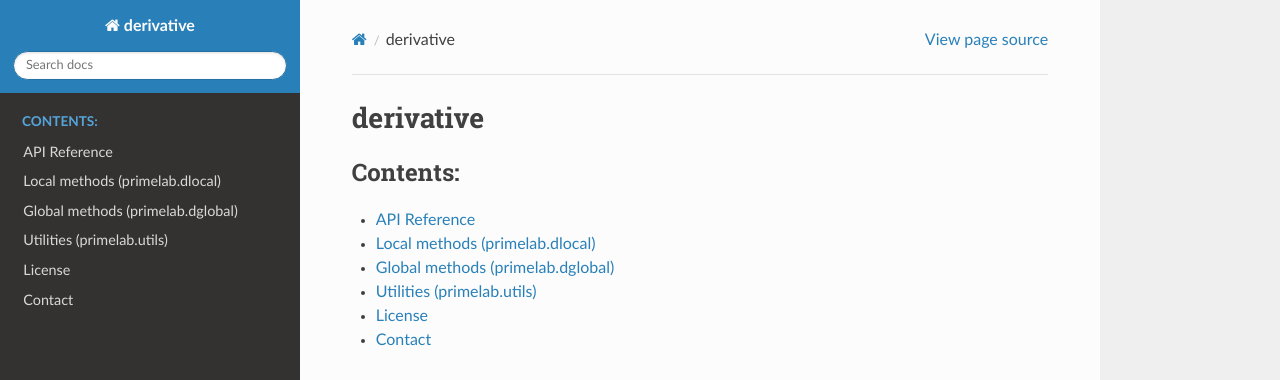
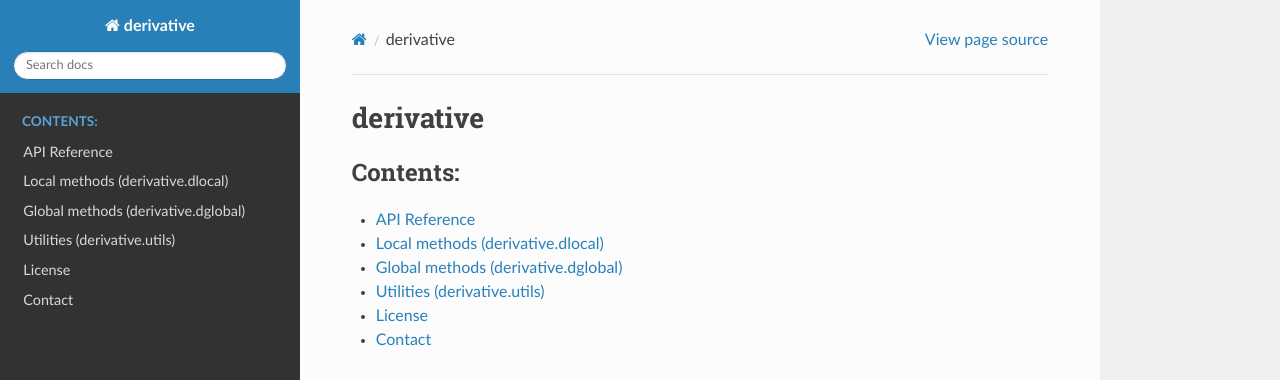
Before and after one commit to andgoldschmidt/derivative, a Sphinx documentation site: the page built from docs/index.rst, in a window 1280 px wide and 900 px high. Shown: the top 380 px of the window. Built offline with Sphinx 7.4.7 and the Read the Docs theme 2.0.0, drawn with Linux system fonts in a browser that asks for light colours; pages that are not in the unit, such as notebooks, are missing from menus.

Commit message:
Update docs api for pkg name change

```diff
--- a/docs/api.rst
+++ b/docs/api.rst
@@ -1,30 +1,32 @@
 API Reference
 =============
 
-There are two ways to interact with the code. The first way is to do a specific import of the desired Derivative object and explicitely construct the implementation,
+There are two ways to interact with the code. The first way is to do a specific import of the desired derivative object
+and explicitely construct the implementation,
 
 .. code-block:: python
 
-	from primelab import FiniteDifference
+	from derivative import FiniteDifference
 	result = FiniteDifference(k=1).d(x,t)
 
-The second way is top use the functional interface and pass the kind of derivative as an argument along with any required parameters,
+The second way is top use the functional interface and pass the kind of derivative as an argument along with any
+required parameters,
 
 .. code-block:: python
 
-	from primelab import dxdt
+	from derivative import dxdt
 	result = dxdt(x, t, "finite_difference", k=1)
 
-Main module (primelab.differentiation)
---------------------------------------
+Main module (derivative.differentiation)
+----------------------------------------
 
 dxdt (functional interface)
 ^^^^^^^^^^^^^^^^^^^^^^^^^^^
 
-.. autofunction:: primelab.differentiation.dxdt
+.. autofunction:: derivative.differentiation.dxdt
 
 Derivative (base class)
 ^^^^^^^^^^^^^^^^^^^^^^^
 
-.. autoclass:: primelab.differentiation.Derivative
+.. autoclass:: derivative.differentiation.Derivative
     :members:
--- a/docs/modules.rst
+++ b/docs/modules.rst
@@ -1,39 +1,39 @@
-Local methods (primelab.dlocal)
--------------------------------
+Local methods (derivative.dlocal)
+---------------------------------
 
-Finite differences (primelab.dlocal.FiniteDifference)
-^^^^^^^^^^^^^^^^^^^^^^^^^^^^^^^^^^^^^^^^^^^^^^^^^^^^^
+Finite differences (derivative.dlocal.FiniteDifference)
+^^^^^^^^^^^^^^^^^^^^^^^^^^^^^^^^^^^^^^^^^^^^^^^^^^^^^^^
 
-.. autofunction:: primelab.dlocal.FiniteDifference.__init__
+.. autofunction:: derivative.dlocal.FiniteDifference.__init__
 
 
-Savitzky-Golay (primelab.dlocal.SavitzkyGolay)
-^^^^^^^^^^^^^^^^^^^^^^^^^^^^^^^^^^^^^^^^^^^^^^
+Savitzky-Golay (derivative.dlocal.SavitzkyGolay)
+^^^^^^^^^^^^^^^^^^^^^^^^^^^^^^^^^^^^^^^^^^^^^^^^
 
-.. autofunction:: primelab.dlocal.SavitzkyGolay.__init__
+.. autofunction:: derivative.dlocal.SavitzkyGolay.__init__
 
 
-Global methods (primelab.dglobal)
----------------------------------
+Global methods (derivative.dglobal)
+-----------------------------------
 
-Spectral (primelab.dglobal.Spectral)
-^^^^^^^^^^^^^^^^^^^^^^^^^^^^^^^^^^^^
+Spectral (derivative.dglobal.Spectral)
+^^^^^^^^^^^^^^^^^^^^^^^^^^^^^^^^^^^^^^
 
-.. autofunction:: primelab.dglobal.Spectral.__init__
+.. autofunction:: derivative.dglobal.Spectral.__init__
 
-Spline (primelab.dglobal.Spline)
-^^^^^^^^^^^^^^^^^^^^^^^^^^^^^^^^
+Spline (derivative.dglobal.Spline)
+^^^^^^^^^^^^^^^^^^^^^^^^^^^^^^^^^^
 
-.. autofunction:: primelab.dglobal.Spline.__init__
+.. autofunction:: derivative.dglobal.Spline.__init__
 
-Polynomial-trend-filtered (primelab.dglobal.TrendFiltered)
-^^^^^^^^^^^^^^^^^^^^^^^^^^^^^^^^^^^^^^^^^^^^^^^^^^^^^^^^^^
+Polynomial-trend-filtered (derivative.dglobal.TrendFiltered)
+^^^^^^^^^^^^^^^^^^^^^^^^^^^^^^^^^^^^^^^^^^^^^^^^^^^^^^^^^^^^
 
-.. autofunction:: primelab.dglobal.TrendFiltered.__init__
+.. autofunction:: derivative.dglobal.TrendFiltered.__init__
 
 
-Utilities (primelab.utils)
---------------------------
+Utilities (derivative.utils)
+----------------------------
 
-.. automodule:: primelab.utils
+.. automodule:: derivative.utils
     :members:
```
